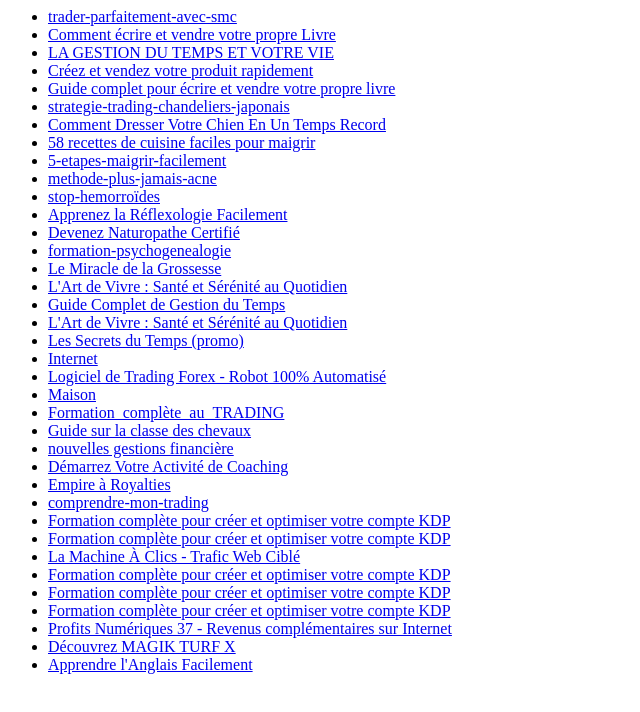
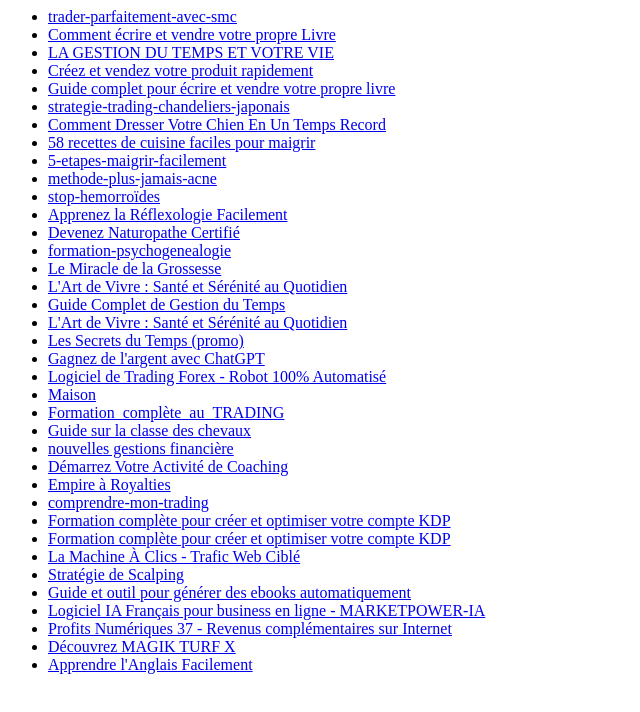
Before and after one commit to rjeantsioriniaina/rjeantsioriniaina, a plain HTML site: page index.html in a window 1280 px wide. Shown: the whole page, without its empty margins (0-640 px from the left). Drawn offline with Linux system fonts and the light colour scheme.

Commit message:
Update index.html

```diff
--- a/index.html
+++ b/index.html
@@ -19,7 +19,7 @@
                 <li><a href="sante-beaute-nature/art-de-vivre-sante-serenite.html">L'Art de Vivre : Santé et Sérénité au Quotidien</a></li>
                 <li><a href="sante-beaute-nature/secrets-du-temps.html">Les Secrets du Temps (promo)</a></li>
 
-                <li><a href="internet/index.html">Internet</a></li>
+                <li><a href="internet/Gagnez de l'argent avec ChatGPT.html">Gagnez de l'argent avec ChatGPT</a></li>
                 <li><a href="informatique/Logiciel-de-Trading-Forex.html">Logiciel de Trading Forex - Robot 100% Automatisé</a></li>
                 <li><a href="maison/index.html">Maison</a></li>
                 <li><a href="argent-travail/Formation_complèteau_TRADING.html">Formation_complète_au_TRADING</a></li>
@@ -31,9 +31,9 @@
                 <li><a href="argent-travail/pack-configuration.html">Formation complète pour créer et optimiser votre compte KDP</a></li>
     <li><a href="argent-travail/pack-configuration.html">Formation complète pour créer et optimiser votre compte KDP</a></li>
     <li><a href="argent-travail/La Machine-a-Clics.html">La Machine À Clics - Trafic Web Ciblé </a></li>
-    <li><a href="argent-travail/pack-configuration.html">Formation complète pour créer et optimiser votre compte KDP</a></li>
-    <li><a href="argent-travail/pack-configuration.html">Formation complète pour créer et optimiser votre compte KDP</a></li>
-    <li><a href="argent-travail/pack-configuration.html">Formation complète pour créer et optimiser votre compte KDP</a></li>
+    <li><a href="argent-travail/Stratégie-de-Scalping.html">Stratégie de Scalping</a></li>
+    <li><a href="argent-travail/machine-a-royalties.html">Guide et outil pour générer des ebooks automatiquement</a></li>
+    <li><a href="argent-travail/MARKETPOWER-IA.html">Logiciel IA Français pour business en ligne - MARKETPOWER-IA</a></li>
                 <li><a href="argent-travail/produit-profits-numeriques.html">Profits Numériques 37 - Revenus complémentaires sur Internet</a></li>
                 <li><a href="jeux-divertissement/Produit-MAGIK-TURF-X.html">Découvrez MAGIK TURF X</a></li>
                 <li><a href="culture/apprendre-anglais-facilement.html">Apprendre l'Anglais Facilement</a></li>
```
